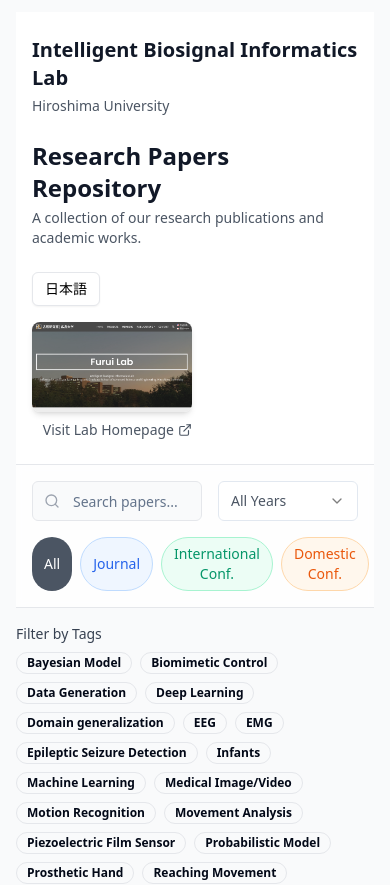
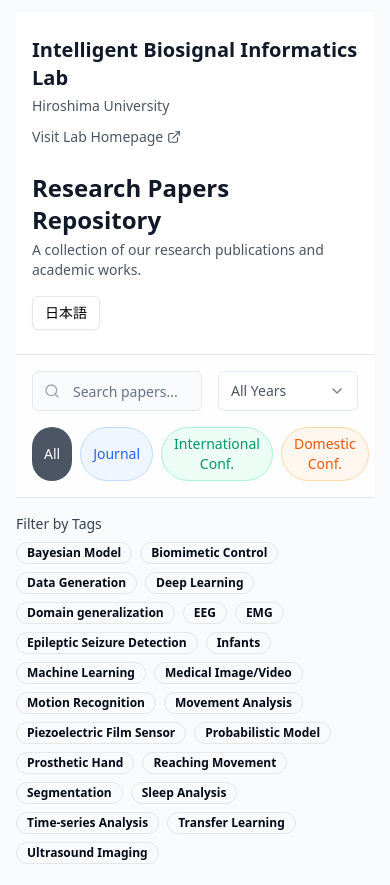
Before and after one commit to furui-laboratory/paper-repository, a Next.js app: page / in a window 390 px wide. Shown: the top 885 px of the page. Built offline with nearby package versions, Linux system fonts and the light colour scheme.

Commit message:
update: header

```diff
--- a/src/components/PaperRepository.tsx
+++ b/src/components/PaperRepository.tsx
@@ -155,28 +155,29 @@
           {/* 左側：タイトル部分 */}
           <div className="space-y-2 flex-1">
             <div>
-              {language === 'ja' ? (
-                <>
               <h1 className="text-xl font-semibold text-gray-900 sm:text-2xl">
                 {t.lab.fullName}
               </h1>
               <p className="text-sm text-gray-600 mt-1">
                 {t.lab.subtitle}
               </p>
-                </>
-              ) : (
-                <>
-                  <h1 className="text-xl font-semibold text-gray-900 sm:text-2xl">
-                    {t.lab.fullName}
-                  </h1>
-                  <p className="text-sm text-gray-600 mt-1">
-                    {t.lab.subtitle}
-                  </p>
-                </>
-              )}
             </div>
 
-            <div className="pt-4">
+            {/* モバイルのみ：研究室ホームページリンク */}
+            <div className="md:hidden">
+              <a
+                href={labUrl}
+                target="_blank"
+                rel="noopener noreferrer"
+                className="inline-flex items-center gap-1 text-sm text-gray-600 hover:text-blue-600 transition-colors"
+              >
+                <span>{t.lab.visitHomepage}</span>
+                <ExternalLink size={14} />
+              </a>
+            </div>
+
+            <div className="pt-4 space-y-4">
+              <div>
                 <h2 className="text-2xl font-bold text-gray-900 sm:text-3xl">
                   {t.repository.title}
                 </h2>
@@ -184,11 +185,22 @@
                   {t.repository.description}
                 </p>
               </div>
+
+              {/* モバイルのみ：言語切り替えボタン */}
+              <div className="md:hidden">
+                <button
+                  onClick={() => onLanguageChange(language === 'ja' ? 'en' : 'ja')}
+                  className="px-3 py-1.5 text-sm bg-white border rounded-md shadow-sm hover:bg-gray-50 transition-colors"
+                >
+                  {language === 'ja' ? 'English' : '日本語'}
+                </button>
+              </div>
+            </div>
           </div>
 
-          {/* 右側：言語切り替えと研究室ホームページリンク */}
-          <div className="flex flex-col items-start md:items-end gap-4">
-            {/* 言語切り替えボタン */}
+          {/* 右側：デスクトップのみの言語切り替えと研究室ホームページリンク */}
+          <div className="md:flex md:flex-col md:items-end gap-4 hidden">
+            {/* デスクトップのみ：言語切り替えと画像付きリンク */}
             <button
               onClick={() => onLanguageChange(language === 'ja' ? 'en' : 'ja')}
               className="px-3 py-1.5 text-sm bg-white border rounded-md shadow-sm hover:bg-gray-50 transition-colors"
@@ -196,7 +208,6 @@
               {language === 'ja' ? 'English' : '日本語'}
             </button>
 
-            {/* 研究室ホームページリンク */}
             <a
               href={labUrl}
               target="_blank"
```
Lines whose indentation alone changed are shown as unchanged.
